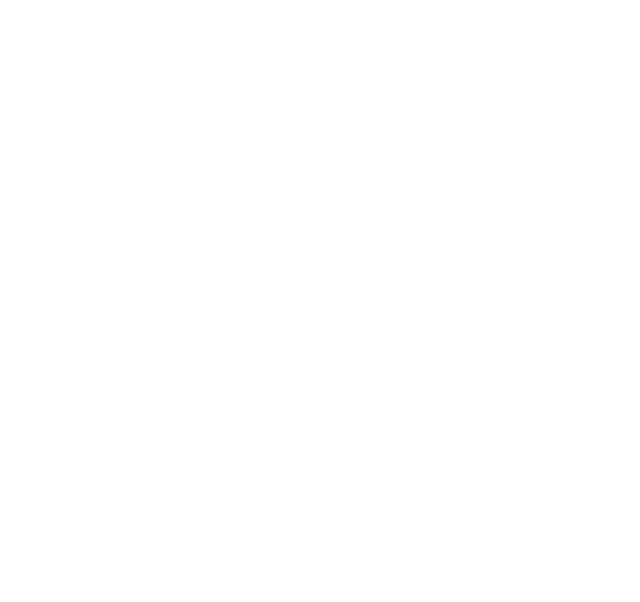
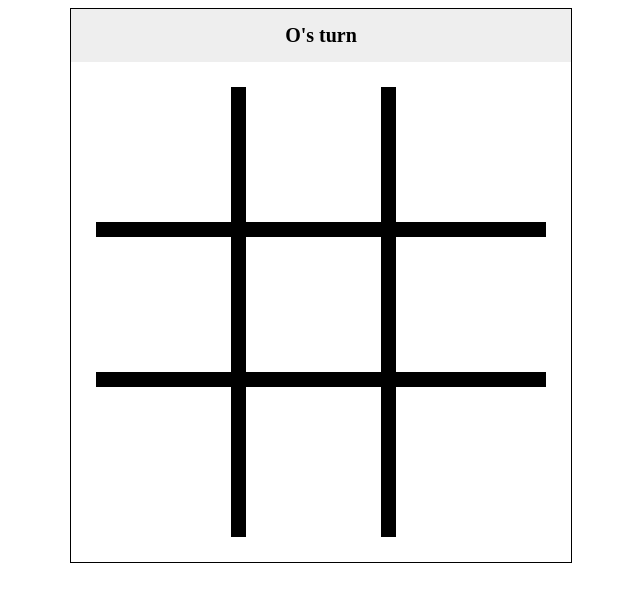
Before and after one commit to chul39/vue-tictactoe, a plain HTML site: page index.html in a window 1280 px wide. Shown: the whole page, without its empty margins (319-959 px from the left). Drawn offline with nearby package versions, Linux system fonts and the light colour scheme.

Commit message:
Add game view

```diff
--- a/css/main.css
+++ b/css/main.css
@@ -0,0 +1,52 @@
+#game-view {
+    width: 500px;
+    margin: 0 auto;
+    border: 1px solid #000;
+}
+
+#game-view-info {
+    padding: 15px;
+    font-size: 20px;
+    font-weight: bold;
+    text-align: center;
+    background-color: #eee;
+}
+
+#game-view-grid{
+    height: 500px;
+    display: flex;
+    flex-wrap: wrap;
+    padding: 25px;
+    box-sizing: border-box;
+}
+
+.game-view-square{
+    width: 33.33%;
+    height: 33.34%;
+    display: flex;
+    justify-content: center;
+    align-items: center;
+    box-sizing: border-box;
+    font-size: 75px;
+    text-transform: uppercase;
+    cursor: pointer;
+    user-select: none;
+    -moz-user-select: none;
+}
+
+.game-view-square.highlighted {
+    color: green;
+}
+
+.game-view-square:hover{
+    background-color: #eee;
+}
+
+.game-view-square:nth-child(-n + 6){
+    border-bottom: 15px solid #000;
+}
+
+.game-view-square:nth-child(3n + 1),
+.game-view-square:nth-child(3n + 2){
+    border-right: 15px solid #000;
+}
--- a/index.html
+++ b/index.html
@@ -6,11 +6,55 @@
         <link rel="stylesheet" href="css/main.css">
     </head>
     <body>
+
+        <div id="game-view">
+            <div id="game-view-info">
+                {{ infoMessage }}
+            </div>
+            <div id="game-view-grid">
+                <div
+                    v-for="(square, i) in squares"
+                    v-on:click="game.move(i)"
+                    v-bind:class="{ highlighted: square.isHighlighted }"
+                    class="game-view-square">
+                    {{ square.value }}
+                </div>
+            </div>
+        </div>
+
         <script src="https://cdn.jsdelivr.net/npm/vue" charset="utf-8"></script>
         <script src="js/Square.js" charset="utf-8"></script>
         <script src="js/Game.js" charset="utf-8"></script>
+
         <script type="text/javascript">
-            let currentGame = new Game();
+
+            let game = new Game();
+
+            let gameVue = new Vue({
+                el: "#game-view",
+                data: game,
+                computed: {
+                    infoMessage: function(){
+
+                        // Display the current player if the game is still in progress
+                        if(this.inProgress){
+                            return this.currentPlayer +  "'s turn";
+                        }
+
+                        // Display the winner if the game has ended
+                        if(this.winPlayer){
+                            return this.winPlayer +  " won! ";
+                        }
+
+                        // If the game has ended without a winner, display this message
+                        if(!this.winPlayer && !this.inProgress){
+                            return "Draw";
+                        }
+
+                    }
+                }
+            });
+
         </script>
     </body>
 </html>
--- a/js/Game.js
+++ b/js/Game.js
@@ -72,7 +72,7 @@ class Game{
 
         // If all the squares have been filled and there is no winner, the game is drawn
         if(this.moveCount == this.squares.length){
-            this.inProgres = false;
+            this.inProgress = false;
         }
 
     }
```
